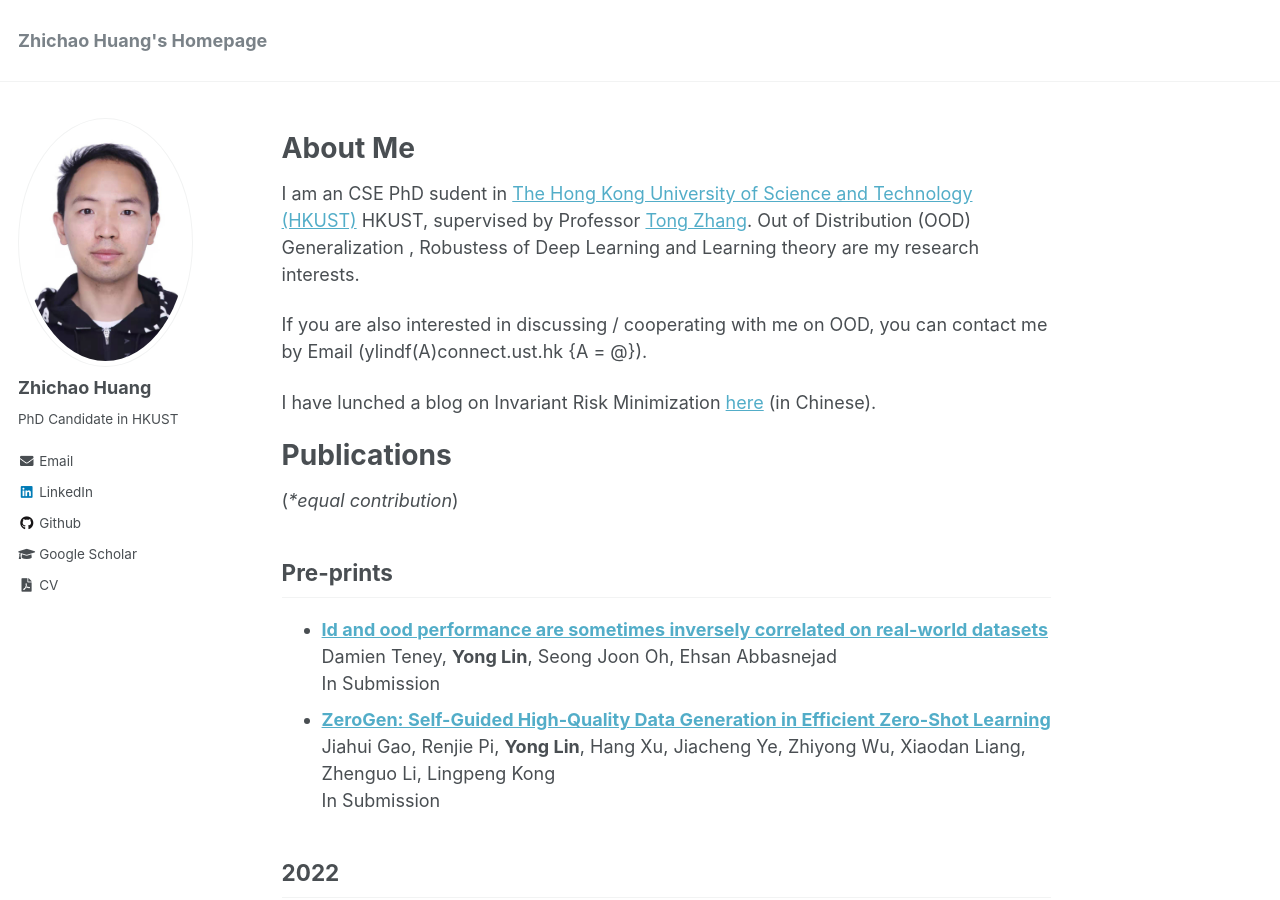
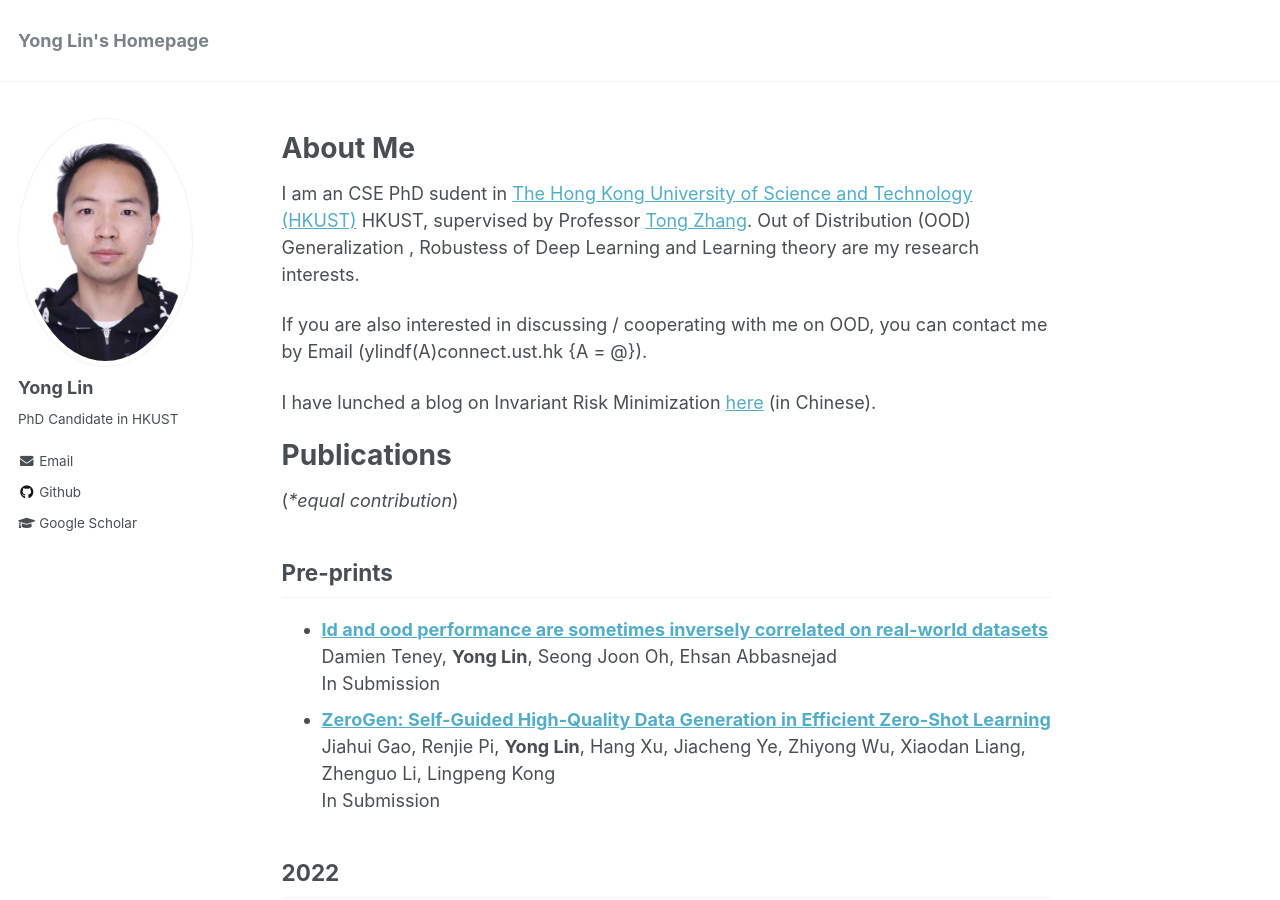
Before and after one commit to linyongver/PersaonalWeb, a Jekyll site: the page built from _pages/about.md, in a window 1280 px wide and 900 px high. Built offline with Jekyll 4.4.1, drawn with Linux system fonts in a browser that asks for light colours; some of the changed text lies outside the part shown.

Commit message:
Update _config.yml

```diff
--- a/_config.yml
+++ b/_config.yml
@@ -7,9 +7,9 @@
 
 # Site Settings
 locale                   : "en-US"
-title                    : "Zhichao Huang's Homepage"
+title                    : "Yong Lin's Homepage"
 title_separator          : ""
-name                     : &name "Zhichao Huang"
+name                     : &name "Yong Lin"
 description              : &description "PhD Candidate in HKUST"
 url                      : "https://www.huangzhichao.net" # the base hostname & protocol for your site e.g. "https://mmistakes.github.io"
 baseurl                  : "" # the subpath of your site, e.g. "/blog"
@@ -80,14 +80,14 @@ analytics:
 
 # Site Author
 author:
-  name             : "Zhichao Huang"
+  name             : "Yong Lin"
   avatar           : "profile.png"
   bio              : "PhD Candidate in HKUST"
   location         :
   employer         :
   pubmed           :
-  googlescholar    : "https://scholar.google.com.hk/citations?user=MILCJzAAAAAJ"
-  email            : "huangzhichao95@gmail.com"
+  googlescholar    : "https://scholar.google.com/citations?user=M4g0ZvMAAAAJ&hl=en"
+  email            : "ylindf@connect.ust.hk"
   researchgate     :  # example: "https://www.researchgate.net/profile/yourprofile"
   uri              :
   bitbucket        :
@@ -96,13 +96,13 @@ author:
   flickr           :
   facebook         :
   foursquare       :
-  github           : "HuangZhiChao95"
+  github           : "linyongver"
   google_plus      :
   keybase          :
   instagram        :
   impactstory      : #"https://profiles.impactstory.org/u/xxxx-xxxx-xxxx-xxxx"
   lastfm           :
-  linkedin         : "%E5%BF%97%E8%B6%85-%E9%BB%84-540271152"
+  linkedin         :
   orcid            :
   pinterest        :
   soundcloud       :
@@ -112,9 +112,9 @@ author:
   twitter          :
   vine             :
   weibo            :
+  weixin           : linyongver
   xing             :
   youtube          :
-  CV               : "CV.pdf"
 
 
 # Reading Files
```
